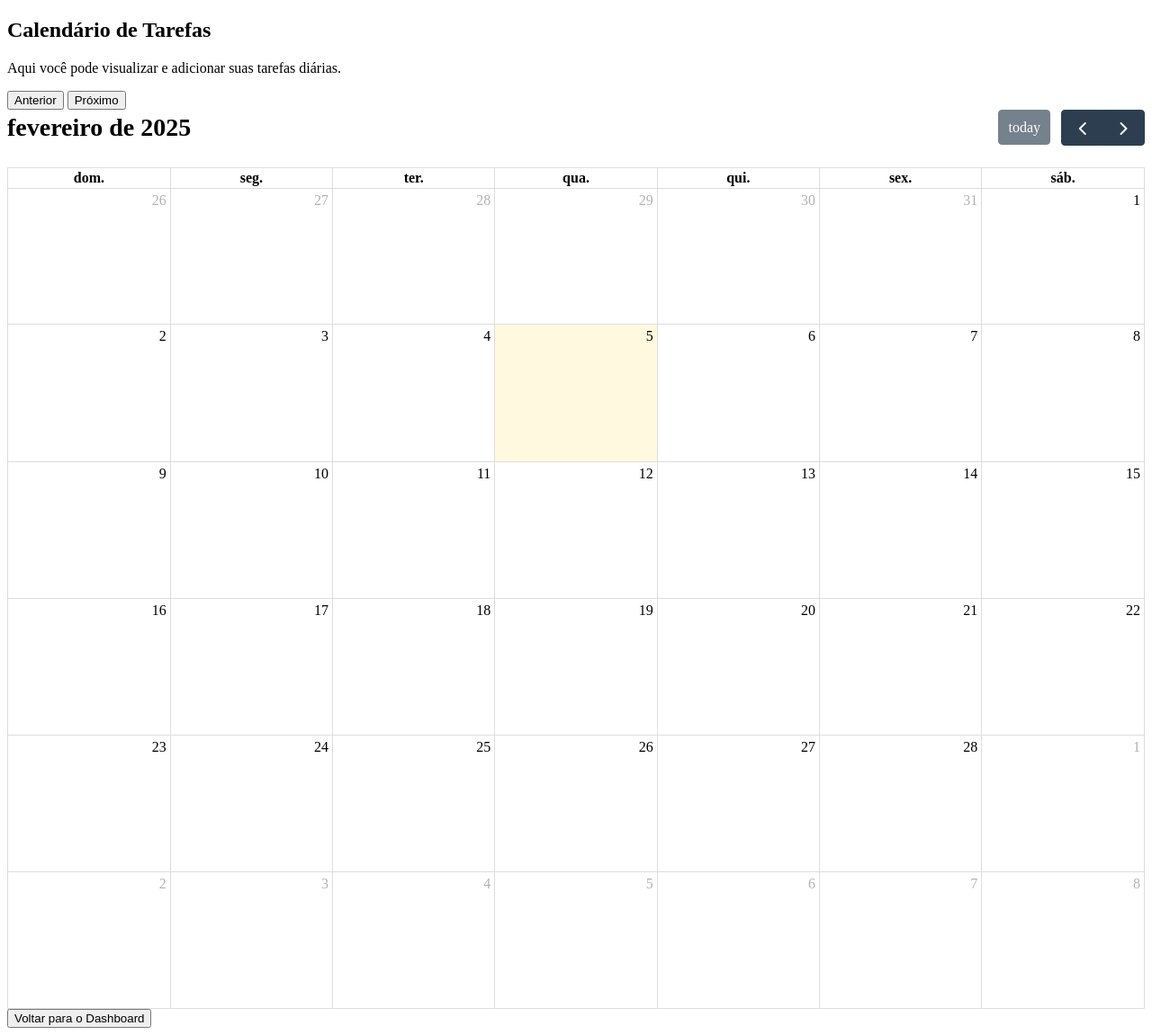
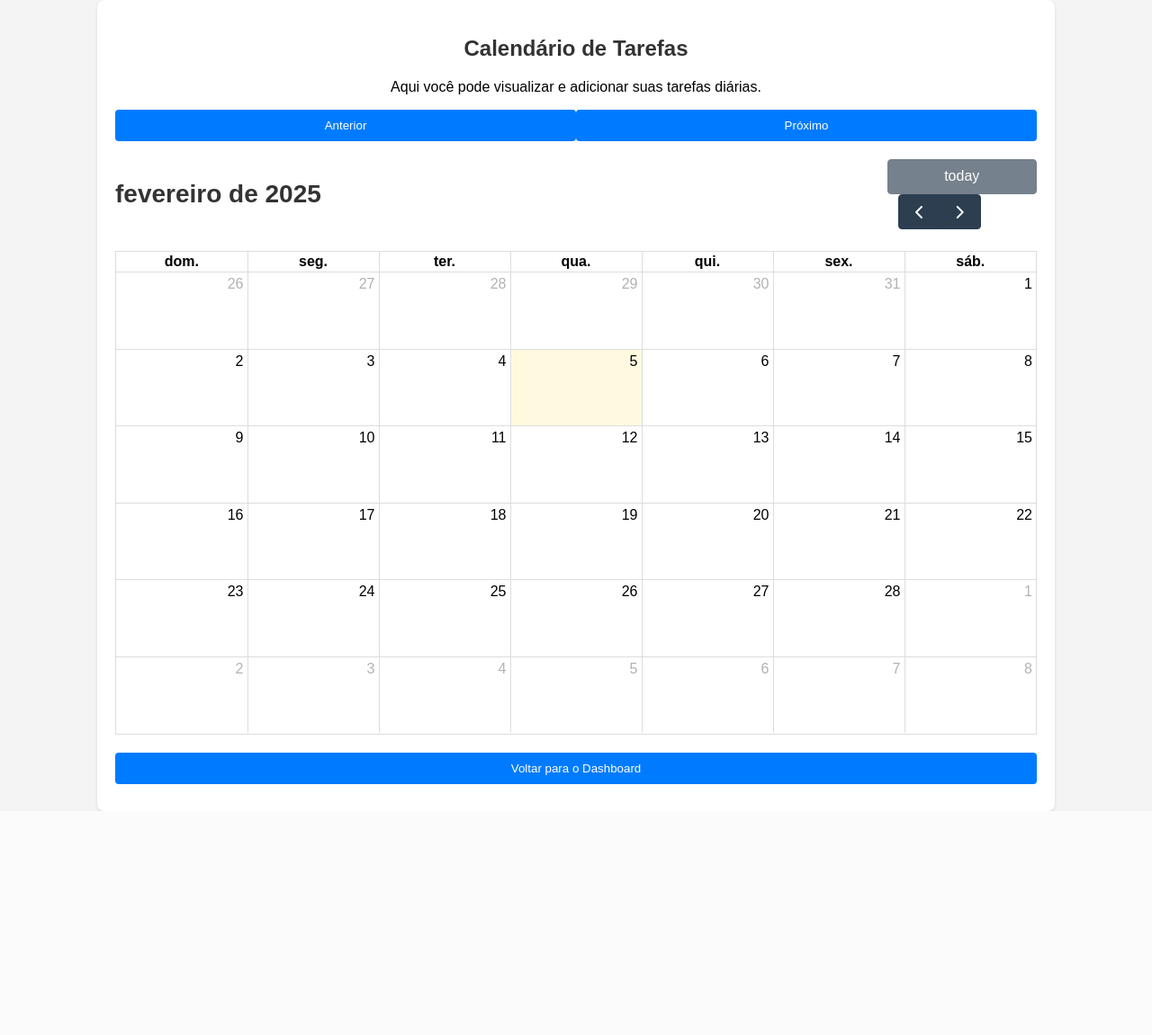
Before and after one commit to FGA-REQ/2024.2-Champions, a FastAPI app: page /calendar in a window 1280 px wide. Shown: the whole page at 90% size. After the commit the page ends 902 px from the top, so only its background shows below. Run offline with FastAPI, Linux system fonts and the light colour scheme; lists and menus that the app fills with data are empty.

Commit message:
css do calendario mudado

```diff
--- a/static/style.css
+++ b/static/style.css
@@ -77,73 +77,95 @@ button:hover {
 {calendario}
 
 
-/* Estilo específico para o FullCalendar */
-#calendar {
-  max-width: 100%; /* Permite que o calendário se ajuste ao container pai */
-  margin: 20px auto;
-  padding: 10px;
-  background-color: #fff; /* Garante fundo branco para o calendário */
+body {
+  font-family: sans-serif;
+  background-color: #f4f4f4;
+  display: flex;
+  justify-content: center;
+  align-items: center;
+  min-height: 100vh;
+  margin: 0;
+}
+
+.calendar-container {
+  width: 80%;
+  max-width: 100%;
+  background-color: #fff;
+  padding: 20px;
   border-radius: 8px;
   box-shadow: 0 2px 4px rgba(0, 0, 0, 0.1);
+  text-align: center;
 }
 
-/* Estilo para os dias do calendário */
-.fc-daygrid-day {
-  min-height: 100px; /* Garante altura mínima para cada dia */
-  border: 1px solid #ddd; /* Borda leve para separar os dias */
-  background-color: #fff;
+#calendar {
+  width: 100%;
+  height: 80vh;
 }
 
-/* Ajuste do cabeçalho do calendário */
-.fc-toolbar-title {
-  font-size: 1.5rem; /* Tamanho maior para o título do mês */
-  color: #333; /* Cor do título */
+.calendar-header {
+  display: flex;
+  justify-content: space-between;
+  align-items: center;
+  margin-bottom: 10px;
 }
 
-/* Botões de navegação do FullCalendar */
-.fc-button {
+button {
+  padding: 10px;
   background-color: #007bff;
+  color: white;
   border: none;
-  color: #fff;
-  padding: 5px 10px;
   border-radius: 4px;
   cursor: pointer;
 }
 
-.fc-button:hover {
+button:hover {
   background-color: #0056b3;
 }
 
-.fc-button:disabled {
-  background-color: #ccc;
-  cursor: not-allowed;
+.task-container {
+  margin-top: 20px;
+  background-color: #fff;
+  padding: 20px;
+  border-radius: 8px;
+  box-shadow: 0 2px 4px rgba(0, 0, 0, 0.1);
+  width: 100%;
+  max-width: 400px;
+  margin: 20px auto;
 }
 
-/* Estilo para eventos no calendário */
-.fc-event {
-  background-color: #28a745; /* Cor verde para eventos */
-  color: #fff;
-  border: none;
-  padding: 5px;
-  border-radius: 4px;
-  cursor: pointer;
+.task-form {
+  display: flex;
+  justify-content: center;
+  gap: 10px;
 }
 
-.fc-event:hover {
-  background-color: #218838; /* Tom mais escuro ao passar o mouse */
+.task-form input[type="text"] {
+  width: 80%;
+  padding: 8px;
+  border-radius: 4px;
+  border: 1px solid #ccc;
 }
 
-/* Ajuste de layout para visualização mensal */
-.fc-daygrid {
-  border: 1px solid #ddd;
-  border-radius: 8px;
+.task-list {
+  margin-top: 10px;
+  font-size: 14px;
+  color: #333;
 }
 
-/* Texto do dia */
-.fc-daygrid-day-number {
-  color: #007bff; /* Azul para números dos dias */
-  font-weight: bold;
+.back-to-dashboard {
+  display: inline-block;
+  margin-top: 20px;
+  padding: 10px 20px;
+  background-color: #007bff;
+  color: #fff;
+  text-decoration: none;
+  border-radius: 4px;
 }
+
+.back-to-dashboard:hover {
+  background-color: #0056b3;
+}
+
 
 
 {task}
--- a/templates/calendar.html
+++ b/templates/calendar.html
@@ -5,6 +5,7 @@
     <meta name="viewport" content="width=device-width, initial-scale=1.0" />
     <title>Calendário de Tarefas</title>
 
+    <link rel="stylesheet" href="/static/style.css" />
     <!-- FullCalendar -->
     <link href="https://cdn.jsdelivr.net/npm/fullcalendar@5.11.5/main.min.css" rel="stylesheet">
     <script src="https://cdn.jsdelivr.net/npm/fullcalendar@5.11.5/main.min.js"></script>
```
